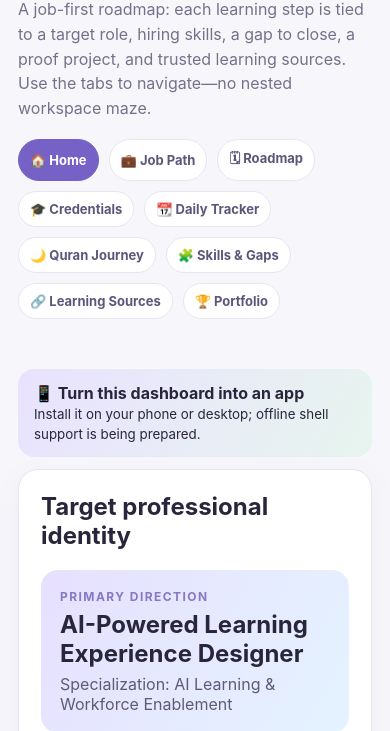
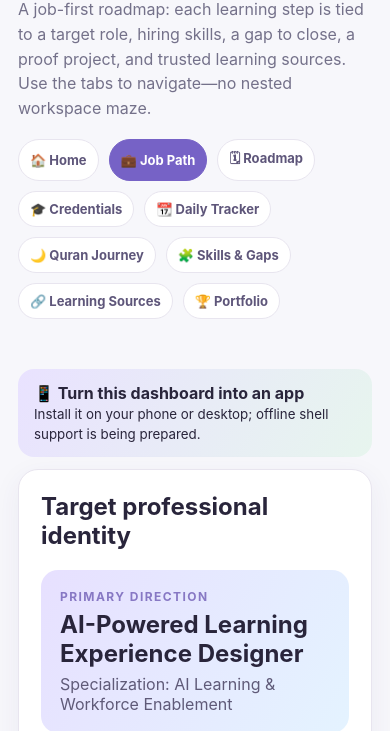
Before and after one commit to dokaadel75-cmd/ai-career-path-os, a plain HTML site: page index.html in a window 390 px wide. Both pictures are taken after a click on the button "💼 Job Path". Shown: the part 113-844 px from the top of the page. Drawn offline with Linux system fonts and the light colour scheme.

Commit message:
Fix mobile tab navigation with isolated handlers

```diff
--- a/index.html
+++ b/index.html
@@ -16,7 +16,7 @@ h1{font-size:clamp(30px,4vw,52px);margin:9px 0 6px;letter-spacing:-.04em}
 .subtitle{color:var(--muted);max-width:800px;line-height:1.55}
 .wrap{max-width:1450px;margin:auto;padding:0 clamp(18px,4vw,54px) 50px}
 .topbar{display:flex;flex-wrap:wrap;gap:10px;margin:18px 0}
-.navbtn{background:white;color:#5e567a;padding:11px 15px;border-radius:999px;border:1px solid var(--line);font-weight:650}
+.navbtn{position:relative;z-index:30;pointer-events:auto;touch-action:manipulation;background:white;color:#5e567a;padding:11px 15px;border-radius:999px;border:1px solid var(--line);font-weight:650}
 .navbtn.active{background:#7662c6;color:white;border-color:#7662c6}
 .view{display:none}.view.active{display:block}
 .hero-grid{display:grid;grid-template-columns:1.3fr .7fr;gap:18px;margin-bottom:20px}
@@ -81,6 +81,17 @@ table{width:100%;border-collapse:collapse;font-size:14px}th,td{text-align:left;p
 <button class="navbtn" data-view="resources">🔗 Learning Sources</button>
 <button class="navbtn" data-view="portfolio">🏆 Portfolio</button>
 </div>
+<script>
+(function(){
+ const nav=document.querySelectorAll('.navbtn'),views=document.querySelectorAll('.view');
+ function switchTab(id){
+  views.forEach(v=>v.classList.toggle('active',v.id===id));
+  nav.forEach(b=>b.classList.toggle('active',b.dataset.view===id));
+  window.scrollTo(0,0);
+ }
+ nav.forEach(b=>{b.addEventListener('click',function(e){e.preventDefault();switchTab(this.dataset.view);});});
+})();
+</script>
 </header>
 <div class="wrap">
 <div class="pwa-banner"><div><b>📱 Turn this dashboard into an app</b><br><small>Install it on your phone or desktop; offline shell support is being prepared.</small></div><button id="installApp" hidden>Install App</button></div>
```
